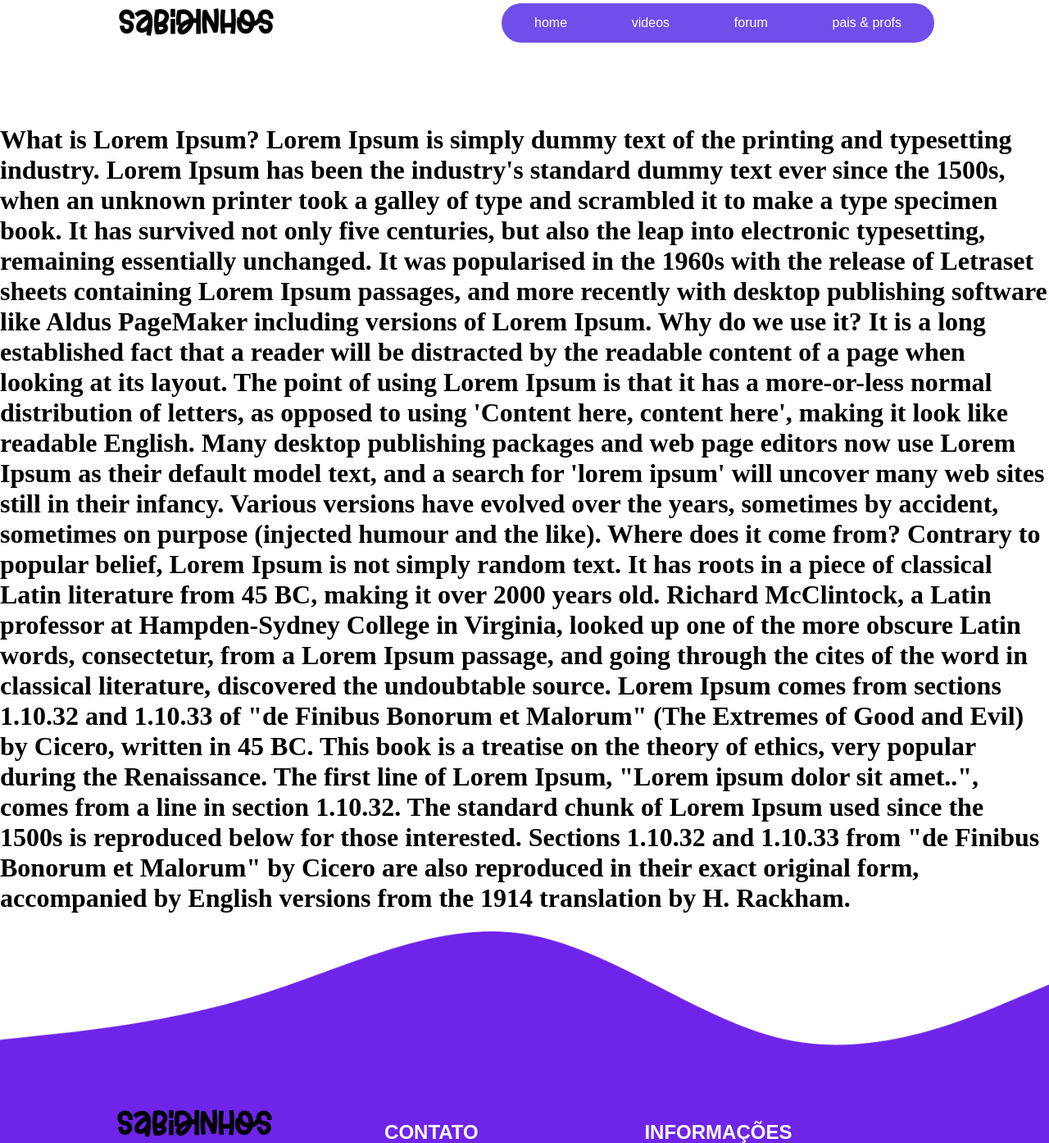
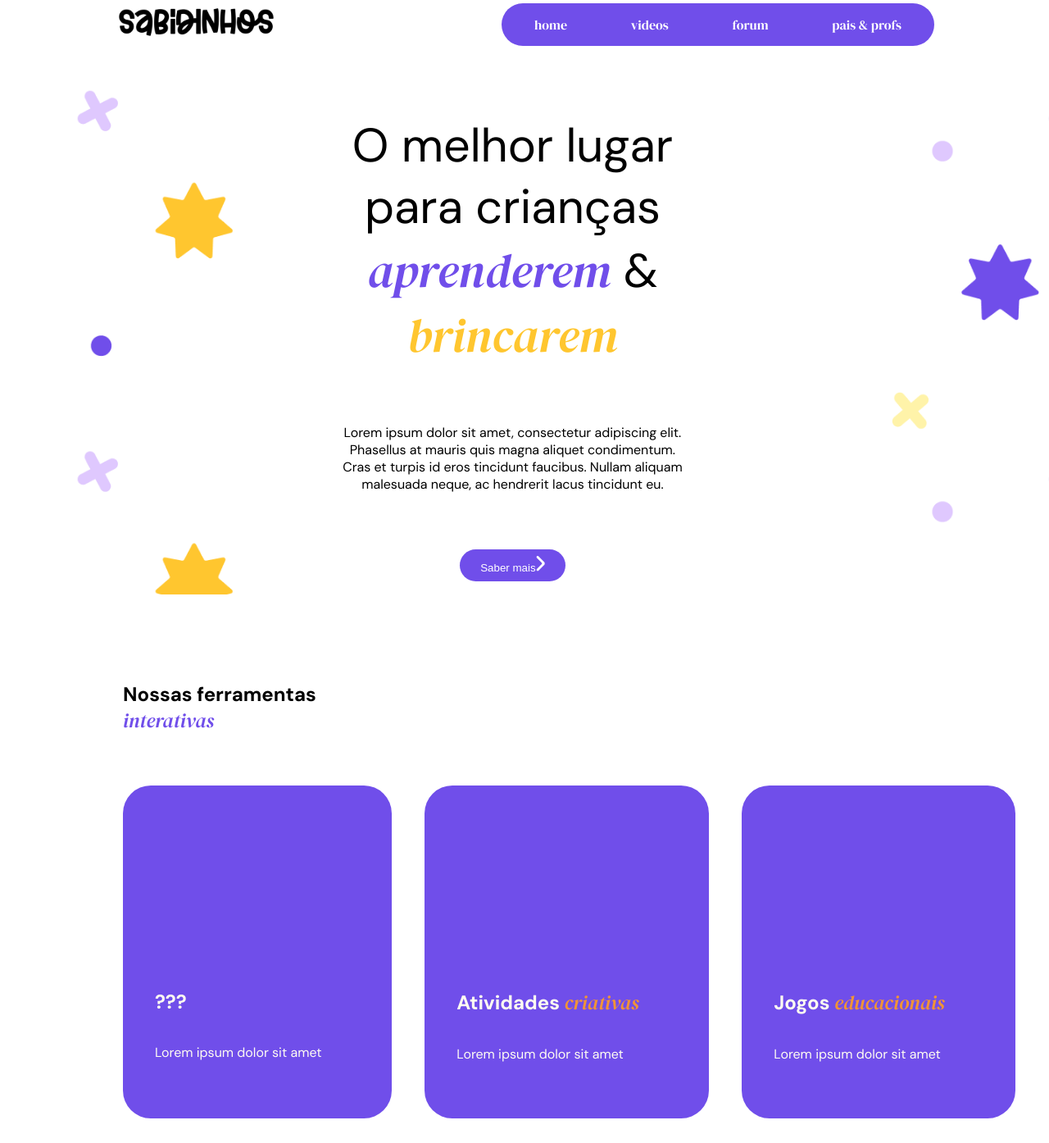
Before and after one commit to PedroH31/Frontend-ProSempre, a website built with Vite: page DesafioProSempre/index.html in a window 1280 px wide. Shown: the part 23-1417 px from the top of the page at 82% size. Built offline with nearby package versions, Linux system fonts and the light colour scheme.

Commit message:
Criado hero da página home, adicionado ferramentas
Adicionei o footer e o header diretamente na raíz, para não dar conflitos com o iframe. Adicionada mudança de páginas dinâmica pela navbar.

close #3, close #7

```diff
--- /dev/null
+++ b/DesafioProSempre/css/home/home.css
@@ -0,0 +1,109 @@
+section {
+    font-family: "DM Sans", sans-serif;
+    margin: 1em 0 5.4em 5.18em;
+}
+
+/* descricoes */
+
+a {
+    font-family: "DM Serif Display", serif;
+}
+
+.descricao {
+    font-size: 1rem;
+}
+
+/* cores */
+
+.italico {
+    font-style: italic;
+    font-weight: 500;
+}
+
+.roxo {
+    color: #704EEA;
+
+}
+
+.amarelo {
+    color: #FFC62F;
+}
+
+.laranja {
+    color: #F19436;
+}
+
+/* hero */
+
+.hero {
+    padding: 0 20.5em;
+    background-image: url("/img/home/hero-bg.png");
+    background-size: 99%;
+    text-align: center;
+
+}
+
+.hero h1 {
+    font-weight: 400;
+    padding: 0;
+    margin: 0;
+    max-width: 41.75em;
+    font-size: 3.6rem;
+}
+
+.hero div {
+    padding: 2.6em 0 1em 0;
+    margin-right: 7em;
+}
+
+.hero p {
+    padding: 3.3em 0 ;
+}
+
+
+/* botoes */
+
+.saber-mais {
+    padding: 0.625em 1.87em;
+    border-radius: 50px;
+    border: none;
+    text-align: center;
+    color: #FFFFFF;
+    background-color: #704EEA;
+}
+
+.saber-mais:hover {
+    cursor: pointer;
+
+}
+
+/* ferramentas */
+
+.ferramentas {
+    display: flex;
+    flex-direction: column;
+    padding-left: 4.2em
+}
+
+.ferramentas div {
+    display: flex;
+    justify-content: flex-start;
+}
+
+.ferramentas h2 {
+    max-width: 348px;
+    font-size: 1.5rem;
+}
+
+.ferramentas-titulo {
+    margin-bottom: 3.75em;
+}
+
+.ferramenta {
+    flex-direction: column;
+    background-color: #704EEA;
+    padding: 14.25em 5.37em 3.25em 2.43em;
+    border-radius: 2.12em;
+    color: #FFFDF2;
+    margin: 2.7em 2.5em 0 0;
+}
--- a/DesafioProSempre/index.html
+++ b/DesafioProSempre/index.html
@@ -7,11 +7,60 @@
     <link rel="preconnect" href="https://fonts.googleapis.com">
     <link rel="preconnect" href="https://fonts.gstatic.com" crossorigin>
     <link href="https://fonts.googleapis.com/css2?family=Montserrat:ital,wght@0,100..900;1,100..900&display=swap" rel="stylesheet">
+    <link href="https://fonts.googleapis.com/css2?family=DM+Sans:ital,opsz,wght@0,9..40,100..1000;1,9..40,100..1000&display=swap" rel="stylesheet">
+    <link href="https://fonts.googleapis.com/css2?family=DM+Serif+Display:ital@0;1&display=swap" rel="stylesheet">
+    <link rel="stylesheet" href="/css/style.css">
+    <link rel="stylesheet" href="/css/header/header.css">
+    <link rel="stylesheet" href="/css/footer/footer.css">
   </head>
   <body>
-    <iframe src="./paginas/header.html" style="border:none;width:100%;"></iframe>
+    <header class="espacamento-header header">
+        <img class="logo" src="/img/logos/logo-site.png">
+        <ul>
+            <li><a id="home">home</a></li>
+            <li><a id="videos">videos</a></li>
+            <li><a id="forum">forum</a></li>
+            <li><a id="pais-e-profs">pais & profs</a></li>
+        </ul>
+    </header>
+
     <div id="app"></div>
-    <iframe src="./paginas/footer.html" style="border:none; width:100%; height:33.2em"></iframe>
+
+    <footer class="footer">
+      <section class="espacamento-header informacoes">
+          <div>
+              <img class="logo" src="/img/logos/logo-site.png">
+              <p>EJECT © Alguns Direitos Reservados</p>
+          </div>
+          <div>
+              <h2 class="footer-titulo">CONTATO</h2>
+              <div class="footer-dados">
+                  <i>+55 21 99999-9999</i>
+                  <i>contato@sabidinhos.com</i>
+              </div>
+              <div class="footer-dados">
+                  <i>Rua ali perto, 2000 - Candelária</i>
+                  <i>Rio Grande do Norte - RN</i>
+                  <div class="espacamento-header">
+                      <img class="footer-icones" src="/img/logos/logo-insta.png">
+                      <img class="footer-icones" src="/img/logos/logo-fb.png">
+                      <img class="footer-icones" src="/img/logos/logo-yt.png">
+                  </div>
+              </div>
+
+          </div>
+          <div>
+              <h2 class="footer-titulo">INFORMAÇÕES</h2>
+              <div class="footer-dados">
+                  <i>Exames Laboratoriais</i>
+                  <i>Consultas Veterinarias</i>
+                  <i>Plano PET de saúde</i>
+                  <i>Quem somos?</i>
+              </div>
+          </div>
+
+      </section>
+  </footer>
     <script type="module" src="./js/main.js"></script>
   </body>
 </html>
--- a/DesafioProSempre/js/main.js
+++ b/DesafioProSempre/js/main.js
@@ -1,11 +1,75 @@
-const root = document.querySelector("#app")
+document.addEventListener("DOMContentLoaded", function() {
+    const root = document.querySelector("#app");
 
-function renderizar(pagina) {
-    fetch(`./paginas/${pagina}/${pagina}.html`)
-        .then(response => response.text())
-        .then(data => {
-            root.innerHTML = data
-        })
-}
+    // Função para renderizar a página com base no nome
+    function renderizar(pagina) {
+        fetch(`./paginas/${pagina}/${pagina}.html`)
+            .then(response => {
+                if (!response.ok) {
+                    throw new Error("Erro ao carregar a página");
+                }
+                return response.text();
+            })
+            .then(data => {
+                root.innerHTML = data;
+            })
+            .catch(error => {
+                console.error(error);
+                root.innerHTML = "<p>Erro ao carregar a página. Tente novamente mais tarde.</p>";
+            });
+    }
 
-renderizar("home")
+    // Função para lidar com cliques nos botões da navbar
+    function setupNavButtons() {
+        document.querySelector("#home").addEventListener("click", () => {
+            renderizar("home");
+            history.pushState(null, "", "/home"); // Atualiza a URL
+        });
+
+        document.querySelector("#videos").addEventListener("click", () => {
+            renderizar("videos");
+            history.pushState(null, "", "/videos"); // Atualiza a URL
+        });
+
+        document.querySelector("#forum").addEventListener("click", () => {
+            renderizar("forum");
+            history.pushState(null, "", "/forum"); // Atualiza a URL
+        });
+
+        document.querySelector("#pais-e-profs").addEventListener("click", () => {
+            renderizar("pais-e-profs");
+            history.pushState(null, "", "/pais-e-profs"); // Atualiza a URL
+        });
+    }
+
+    // Verifica o path atual e renderiza o conteúdo correspondente ao carregar a página
+    const pathAtual = window.location.pathname;
+
+    if (pathAtual === "/videos") {
+        renderizar("videos")
+    } else if (pathAtual === "/forum") {
+        renderizar("forum")
+    } else if (pathAtual === "/pais-e-profs") {
+        renderizar("pais-e-profs")
+    } else {
+        renderizar("home");  // Carrega "home" por padrão
+    }
+
+    // Configura os botões da navbar
+    setupNavButtons()
+
+    // Lida com navegação de "voltar" e "avançar" no histórico
+    window.addEventListener("popstate", function() {
+        const pathAtual = window.location.pathname
+
+        if (pathAtual === "/videos") {
+            renderizar("videos")
+        } else if (pathAtual === "/forum") {
+            renderizar("forum")
+        } else if (pathAtual === "/pais-e-profs") {
+            renderizar("pais-e-profs")
+        } else {
+            renderizar("home"); // Carrega "home" por padrão
+        }
+    })
+})
--- a/DesafioProSempre/paginas/header.html
+++ /dev/null
@@ -1,17 +0,0 @@
-<!doctype html>
-    <head>
-        <link rel="stylesheet" href="../css/style.css">
-        <link rel="stylesheet" href="../css/header/header.css">
-        <link rel="stylesheet" href="../css/footer/footer.css">
-
-    </head>
-    <header class="espacamento-header header">
-        <img class="logo" src="../img/logos/logo-site.png">
-        <ul>
-            <li><a id="home">home</a></li>
-            <li><a id="videos">videos</a></li>
-            <li><a id="forum">forum</a></li>
-            <li><a id="pais-e-profs">pais & profs</a></li>
-        </ul>
-    </header>
-</html>
--- a/DesafioProSempre/paginas/home/home.html
+++ b/DesafioProSempre/paginas/home/home.html
@@ -1,19 +1,39 @@
 <!DOCTYPE html>
-<div id="home">
-    <h1>
-        What is Lorem Ipsum?
+    <head>
+        <link rel="stylesheet" href="../css/home/home.css">
+    </head>
 
-        Lorem Ipsum is simply dummy text of the printing and typesetting industry. Lorem Ipsum has been the industry's standard dummy text ever since the 1500s, when an unknown printer took a galley of type and scrambled it to make a type specimen book. It has survived not only five centuries, but also the leap into electronic typesetting, remaining essentially unchanged. It was popularised in the 1960s with the release of Letraset sheets containing Lorem Ipsum passages, and more recently with desktop publishing software like Aldus PageMaker including versions of Lorem Ipsum.
-        Why do we use it?
+    <div id="home">
+        <section class=" hero">
+            <div>
+                <h1>O melhor lugar para
+                    crianças <a class="roxo italico">aprenderem</a> &
+                    <a class="amarelo italico">brincarem</a></h1>
+                <p class="descricao">Lorem ipsum dolor sit amet, consectetur adipiscing elit.
+                    Phasellus at mauris quis magna aliquet condimentum.
+                    Cras et turpis id eros tincidunt faucibus.
+                    Nullam aliquam malesuada neque, ac hendrerit lacus tincidunt eu.</p>
+                <button class="saber-mais">Saber mais<img src="./img/icones/seta-dir.png"></button>
+            </div>
+        </section>
+        <section class=" ferramentas">
+            <h2>Nossas ferramentas
+                <a class="roxo italico">interativas</a></h2>
+            <div>
+                <div class="ferramenta">
+                    <h2>???</h2>
+                    <p>Lorem ipsum dolor sit amet</p>
+                </div>
+                <div class="ferramenta">
+                    <h2>Atividades <a class="laranja italico">criativas</a></h2>
+                    <p>Lorem ipsum dolor sit amet</p>
+                </div>
+                <div class="ferramenta">
+                    <h2>Jogos <a class="laranja italico">educacionais</a></h2>
+                    <p>Lorem ipsum dolor sit amet</p>
+                </div>
+            </div>
 
-        It is a long established fact that a reader will be distracted by the readable content of a page when looking at its layout. The point of using Lorem Ipsum is that it has a more-or-less normal distribution of letters, as opposed to using 'Content here, content here', making it look like readable English. Many desktop publishing packages and web page editors now use Lorem Ipsum as their default model text, and a search for 'lorem ipsum' will uncover many web sites still in their infancy. Various versions have evolved over the years, sometimes by accident, sometimes on purpose (injected humour and the like).
-
-        Where does it come from?
-
-        Contrary to popular belief, Lorem Ipsum is not simply random text. It has roots in a piece of classical Latin literature from 45 BC, making it over 2000 years old. Richard McClintock, a Latin professor at Hampden-Sydney College in Virginia, looked up one of the more obscure Latin words, consectetur, from a Lorem Ipsum passage, and going through the cites of the word in classical literature, discovered the undoubtable source. Lorem Ipsum comes from sections 1.10.32 and 1.10.33 of "de Finibus Bonorum et Malorum" (The Extremes of Good and Evil) by Cicero, written in 45 BC. This book is a treatise on the theory of ethics, very popular during the Renaissance. The first line of Lorem Ipsum, "Lorem ipsum dolor sit amet..", comes from a line in section 1.10.32.
-
-        The standard chunk of Lorem Ipsum used since the 1500s is reproduced below for those interested. Sections 1.10.32 and 1.10.33 from "de Finibus Bonorum et Malorum" by Cicero are also reproduced in their exact original form, accompanied by English versions from the 1914 translation by H. Rackham.
-    </h1>
-
-</div>
+        </section>
+    </div>
 </html>
```
Also changed, not shown: DesafioProSempre/paginas/footer.html (deleted, +0 -42 lines), DesafioProSempre/img/home/hero-bg.png (added), DesafioProSempre/img/icones/seta-dir.png (added).
